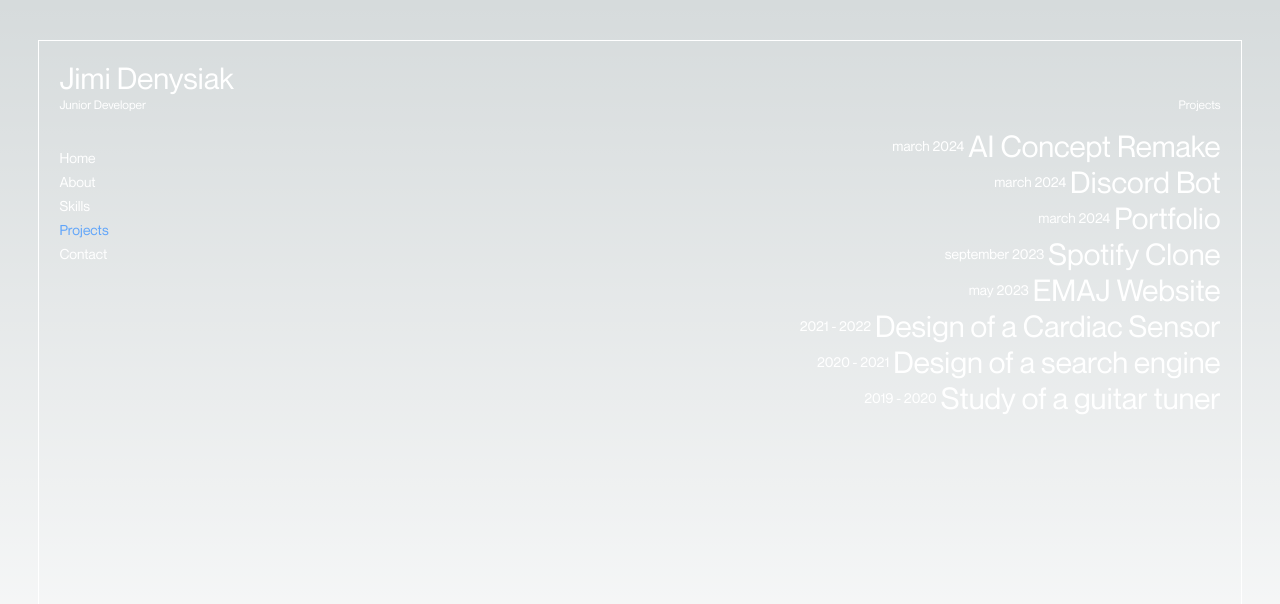
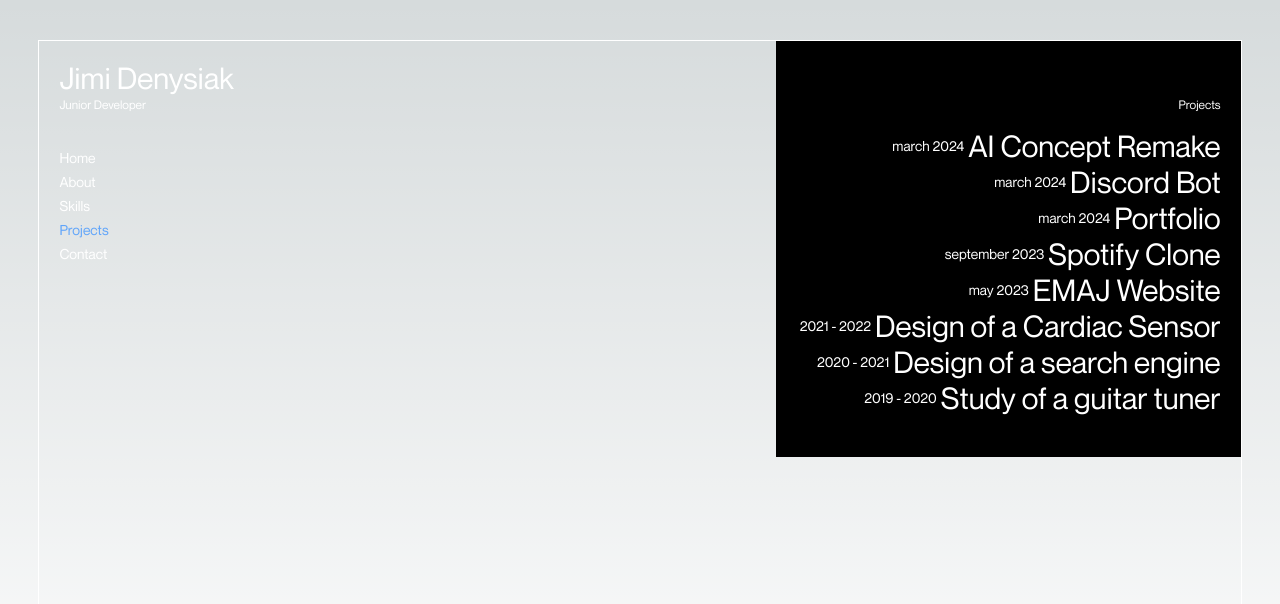
Before and after one commit to Jimichelle/jimi_portfolio_v2, a Next.js app: page /projects in a window 1280 px wide. Shown: the top 604 px of the page. Built offline with nearby package versions, Linux system fonts and the light colour scheme.

Commit message:
Add black background to layout component

```diff
--- a/app/layout.tsx
+++ b/app/layout.tsx
@@ -60,7 +60,9 @@ export default function RootLayout({
       <body className={NueueMontreal.className}>
         <NavProps>
           <Suspense fallback={<Loading />}>
-          {children}
+            <div className="bg-black">
+              {children}
+            </div>
           </Suspense>
         </NavProps>
       </body>
```
